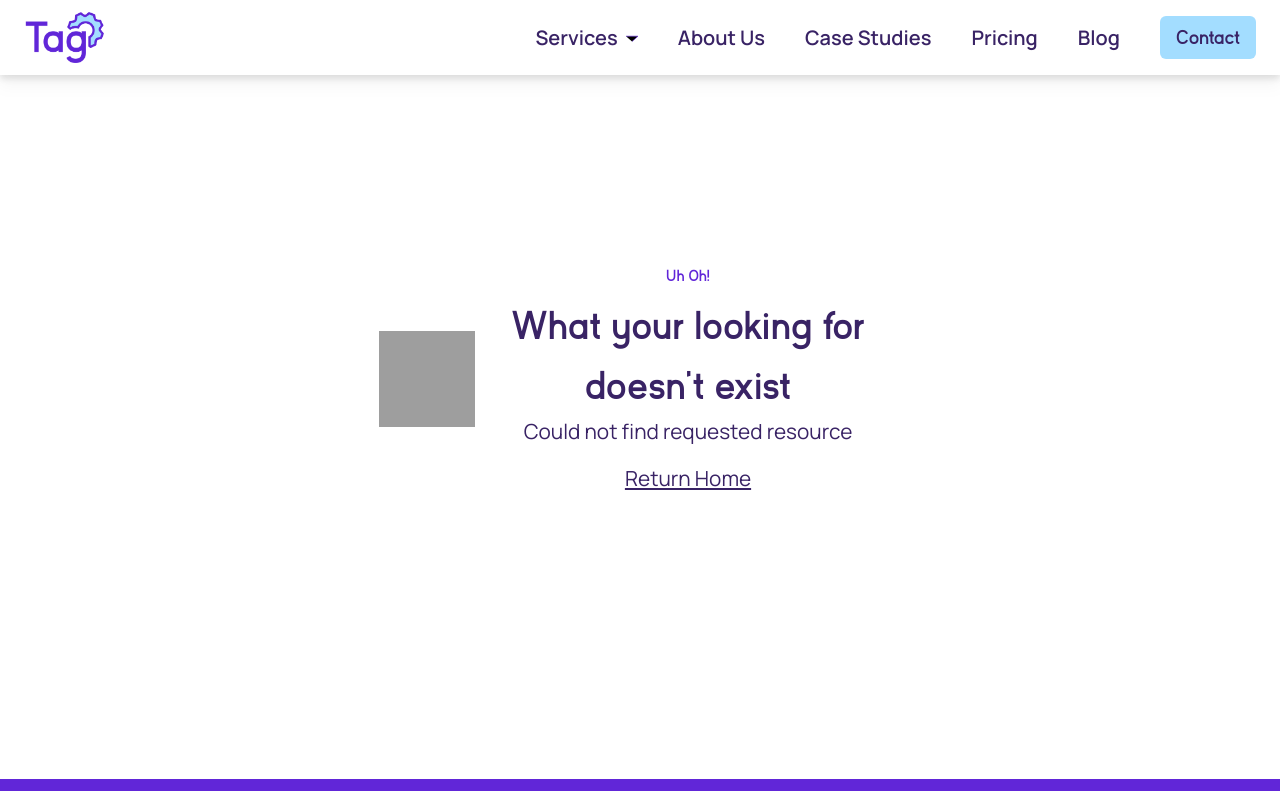
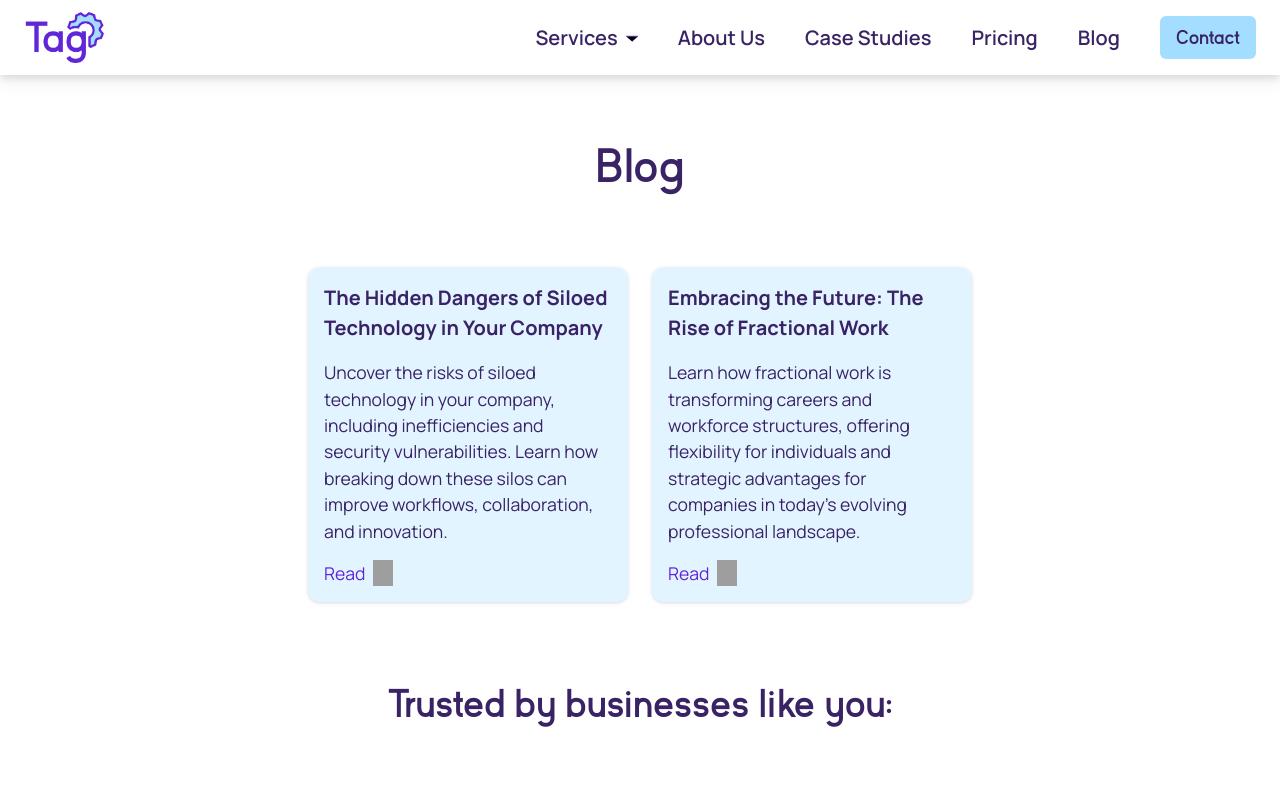
Before and after one commit to hicass/tag-ops-v3, a Next.js app: page /blog in a window 1280 px wide. Before the commit this address had no page. Shown: the top 791 px of the page. Built offline with nearby package versions, Linux system fonts and the light colour scheme; grey boxes are pictures that could not be loaded.

Commit message:
Add a Blog Page to the website: - Create a BlogPage directory component that renders the different parts of the Blog Page - Add an arrow asset for the blog card link

```diff
--- /dev/null
+++ b/src/app/blog/page.tsx
@@ -0,0 +1,13 @@
+import { Metadata } from 'next';
+
+import BlogPageContent from '@/components/BlogPage/BlogPageContent';
+
+export const metadata: Metadata = {
+  title: 'Tag Operations | Blog',
+  description:
+    'Discover expert insights on operations support, including the rise of fractional work and the risks of siloed technology. Learn how to optimize workflows, enhance workforce flexibility, and integrate seamless systems for improved business efficiency and growth.',
+};
+
+export default function BlogPage() {
+  return <BlogPageContent />;
+}
--- /dev/null
+++ b/src/components/BlogPage/BlogCards.tsx
@@ -0,0 +1,74 @@
+'use client';
+import { FC } from 'react';
+
+import { motion, Variants } from 'framer-motion';
+
+const cardVariants: Variants = {
+  offscreen: {
+    x: 200,
+    opacity: 0,
+  },
+  onscreen: {
+    x: 0,
+    opacity: 1,
+    transition: {
+      type: 'spring',
+      bounce: 0.4,
+      duration: 0.8,
+    },
+  },
+};
+
+const blogCardsData = [
+  {
+    title: 'The Hidden Dangers of Siloed Technology in Your Company',
+    description:
+      'Uncover the risks of siloed technology in your company, including inefficiencies and security vulnerabilities. Learn how breaking down these silos can improve workflows, collaboration, and innovation.',
+    href: '/blog/1',
+  },
+  {
+    title: 'Embracing the Future: The Rise of Fractional Work',
+    description:
+      "Learn how fractional work is transforming careers and workforce structures, offering flexibility for individuals and strategic advantages for companies in today's evolving professional landscape.",
+    href: '/blog/2',
+  },
+];
+
+const BlogCards: FC = () => {
+  return (
+    <div className="flex flex-wrap md:w-full lg:w-full 2xl:w-3/5 justify-center gap-6 mx-5">
+      {blogCardsData.map((card, idx) => (
+        <motion.div
+          key={idx}
+          variants={cardVariants}
+          initial="offscreen"
+          whileInView="onscreen"
+          viewport={{
+            once: true,
+            amount: 0.4,
+          }}
+          className="flex flex-col justify-between p-4 bg-accentlight rounded-xl drop-shadow w-full md:w-1/4 gap-4"
+        >
+          <div className="flex flex-col gap-4">
+            <p className="txt-md-bold">{card.title}</p>
+            <p className="txt-rg">{card.description}</p>
+          </div>
+
+          <div className="flex gap-2 w-fit relative hover:cursor-pointer blog-card-link">
+            <a href={card.href} className="text-primary txt-rg">
+              Read
+            </a>
+            <img
+              src="/icons/arrow.svg"
+              width={20}
+              height={20}
+              className="blog-card-arrow"
+            />
+          </div>
+        </motion.div>
+      ))}
+    </div>
+  );
+};
+
+export default BlogCards;
--- /dev/null
+++ b/src/components/BlogPage/BlogPageContent.tsx
@@ -0,0 +1,17 @@
+import { FC } from 'react';
+
+import Header from './Header';
+import BlogCards from './BlogCards';
+import ClientsServed from '../ClientsServed/ClientsServed';
+
+const BlogPageContent: FC = () => {
+  return (
+    <main className="flex flex-col items-center w-full gap-8 md:gap-10 relative">
+      <Header />
+      <BlogCards />
+      <ClientsServed />
+    </main>
+  );
+};
+
+export default BlogPageContent;
--- /dev/null
+++ b/src/components/BlogPage/Header.tsx
@@ -0,0 +1,11 @@
+import { FC } from 'react';
+
+const Header: FC = () => {
+  return (
+    <section className="w-full flex flex-col items-center sm:mt-8 p-6 md:w-2/3 2xl:w-1/2">
+      <h1>Blog</h1>
+    </section>
+  );
+};
+
+export default Header;
```
